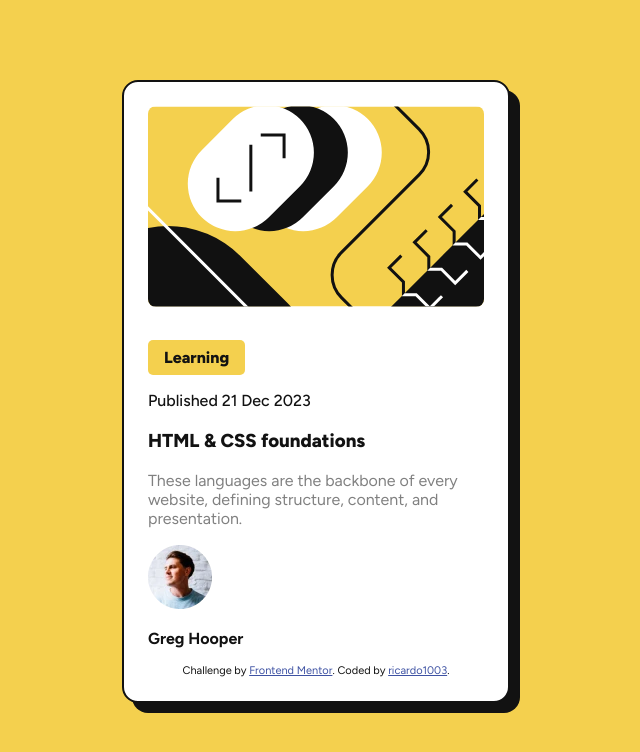
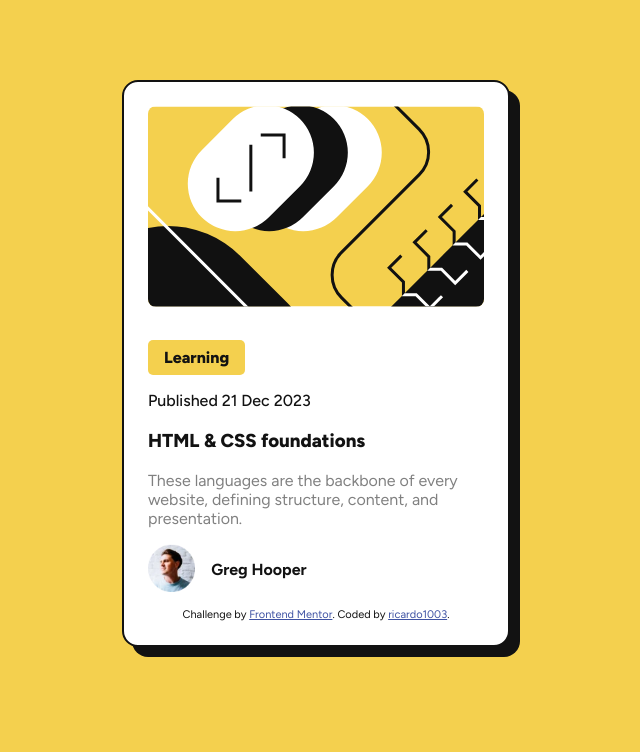
Before and after one commit to ricardo1003/blog-preview-card-main, a plain HTML site: page index.html in a window 1280 px wide. Shown: the whole page, without its empty margins (324-964 px from the left). Drawn offline with Linux system fonts and the light colour scheme.

Commit message:
author done

```diff
--- a/css/styles.css
+++ b/css/styles.css
@@ -52,8 +52,19 @@ main{
 .text p{
     color: hsl(0, 0%, 50%);
 }
+.author{
+    height: 3em;
+    display: flex;
 
+}
+.author img{
+    display: inline-block;
 
+}
+.author p{
+    margin-left: 1rem;
+    display: inline-block;
+}
 
 
 
@@ -61,5 +72,6 @@ main{
 
 
 .attribution {
+    margin-top: 1rem;
     font-size: 11px; text-align: center; }
     .attribution a { color: hsl(228, 45%, 44%); }
```
